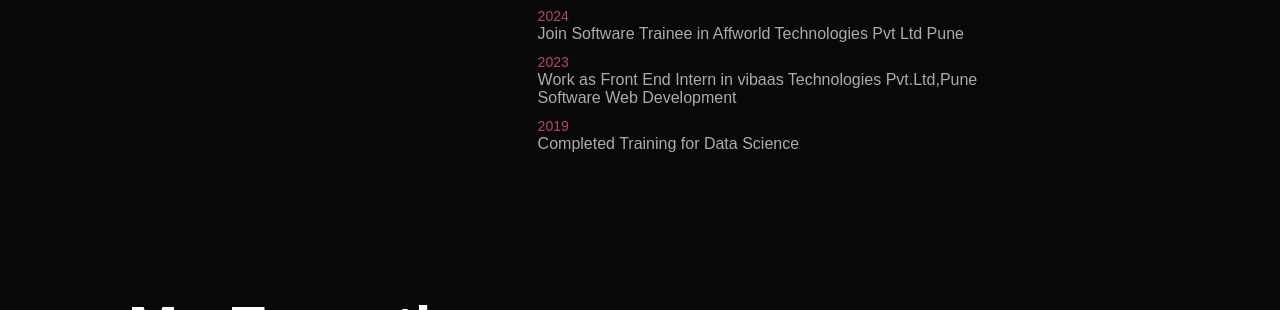
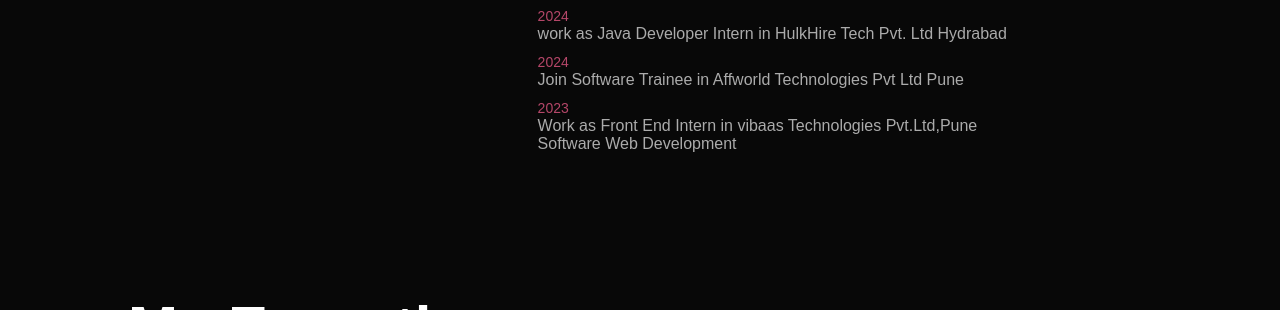
Before and after one commit to imjayeshpatil/portfolio, a plain HTML site: page index.html in a window 1280 px wide. Both pictures are taken after a click on the element "EXPERIANCE". Shown: the part 1187-1497 px from the top of the page. Drawn offline with Linux system fonts and the light colour scheme.

Commit message:
Update index.html

```diff
--- a/index.html
+++ b/index.html
@@ -58,9 +58,9 @@
                     <div class="tab-contents" id="experiance">
                         <ul>
                             <li><span>2024</span><br> work as Junior Java Developer in EagleByte Solutions Pvt. Ltd Nashik</li>
+                            <li><span>2024</span><br> work as Java Developer Intern in HulkHire Tech Pvt. Ltd Hydrabad</li>
                             <li><span>2024</span><br>Join Software Trainee in Affworld Technologies Pvt Ltd Pune</li>
                             <li><span>2023</span><br>Work as Front End Intern in vibaas Technologies Pvt.Ltd,Pune<br>Software Web Development</li>
-                            <li><span>2019</span><br>Completed Training for Data Science</li>
                         </ul>
                     </div>
                     <div class="tab-contents" id="education">
```
